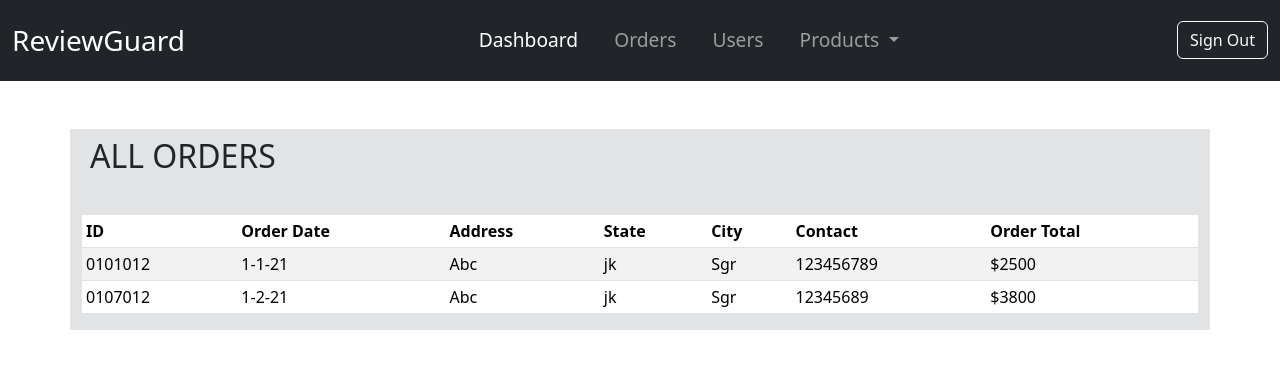
After one commit to musaibmirrr/ReviewGuard, a Django app: page /dash/orders in a window 1280 px wide. The commit adds this page. Shown: the top 369 px of the page. Run offline with Django 5.2, Linux system fonts and the light colour scheme; some libraries are stand-ins or nearby versions.

Commit message:
Initial Django project setup

```diff
--- a/ReviewGuard/urls.py
+++ b/ReviewGuard/urls.py
@@ -35,4 +35,8 @@ urlpatterns = [
 
     #backend routes
      path('dash/',backendview.index),
+     path('dash/viewproducts',backendview.viewproducts),
+     path('dash/addproducts',backendview.addproducts),
+     path('dash/orders',backendview.allorders),
+     path('dash/users',backendview.users),
 ]
--- /dev/null
+++ b/backendApp/templates/allorders.html
@@ -0,0 +1,58 @@
+{% extends "boilerplate.html" %}
+
+{% block title %}Orders{% endblock title %}
+
+{% block body %}
+
+<div class="container bg-secondary-subtle my-5 ">
+    <h2 class="p-2">ALL ORDERS </h2>
+
+            <br>
+
+            <div class="table-responsive mx-0 fw-normal">
+                <table class="table table-striped table-sm fw-normal">
+                    <thead>
+                        <tr  class="fw-normal">
+
+                            <!-- <th scope="col">IMAGE</th> -->
+                            <th scope="col">ID</th>
+                            <th scope="col">Order Date</th>
+                            <th scope="col">Address</th>
+                            <th scope="col">State</th>
+                            <th scope="col">City</th>
+                            <th scope="col">Contact</th>
+                            <th scope="col">Order Total</th>
+
+                        </tr>
+                    </thead>
+                    <tbody>
+
+                        <tr>
+
+
+                            <td>0101012</td>
+                            <td>1-1-21</td>
+                            <td>Abc</td>
+                            <td>jk</td>
+                            <td>Sgr</td>
+                            <td>123456789</td>
+                            <td>$2500</td>
+                        </tr>
+                        <tr>
+                            <td>0107012</td>
+                            <td>1-2-21</td>
+                            <td>Abc</td>
+                            <td>jk</td>
+                            <td>Sgr</td>
+                            <td>12345689</td>
+                            <td>$3800</td>
+                        </tr>
+
+                    </tbody>
+                </table>
+            </div>
+        </div>
+
+
+
+{% endblock body %}
--- a/backendApp/templates/boilerplate.html
+++ b/backendApp/templates/boilerplate.html
@@ -47,6 +47,13 @@
 
 
       }
+      .reviewtext{
+        margin-top: 25px;
+        margin-right: 10px;
+        /* font-weight: 100; */
+        text-align: center;
+        color: white;
+      }
 
     </style>
 
@@ -65,21 +72,21 @@
         <div class="collapse navbar-collapse" id="navbarSupportedContent">
           <ul class="navbar-nav mx-auto mb-2 mb-lg-0 px-5">
             <li class="nav-item navstyle">
-              <a class="nav-link active" aria-current="page" href="#">Dashboard</a>
+              <a class="nav-link active" aria-current="page" href="/dash">Dashboard</a>
             </li>
             <li class="nav-item navstyle">
-              <a class="nav-link" href="#">Orders</a>
+              <a class="nav-link" href="/dash/orders">Orders</a>
             </li>
             <li class="nav-item navstyle">
-              <a class="nav-link" href="#">Users</a>
+              <a class="nav-link" href="/dash/users">Users</a>
             </li>
             <li class="nav-item dropdown navstyle">
               <a class="nav-link dropdown-toggle" href="#" id="navbarDropdown" role="button" data-bs-toggle="dropdown" aria-expanded="false">
                 Products
               </a>
               <ul class="dropdown-menu" aria-labelledby="navbarDropdown">
-                <li><a class="dropdown-item" href="#">View Products</a></li>
-                <li><a class="dropdown-item" href="#">Add Products</a></li>
+                <li><a class="dropdown-item" href="/dash/viewproducts">View Products</a></li>
+                <li><a class="dropdown-item" href="/dash/addproducts">Add Products</a></li>
 
               </ul>
             </li>
--- a/backendApp/views.py
+++ b/backendApp/views.py
@@ -4,3 +4,15 @@ from django.shortcuts import render
 
 def index(req):
     return render(req, 'dashboard.html')
+
+def viewproducts(req):
+    return render(req, 'viewproducts.html')
+
+def addproducts(req):
+    return render(req, 'addproducts.html')
+
+def allorders(req):
+    return render(req, 'allorders.html')
+
+def users(req):
+    return render(req, 'users.html')
```
Also changed, not shown: backendApp/templates/addproducts.html (added, +51 -0 lines), backendApp/templates/dashboard.html (+8 -7 lines), backendApp/templates/users.html (added, +53 -0 lines), backendApp/templates/viewproducts.html (added, +54 -0 lines).
